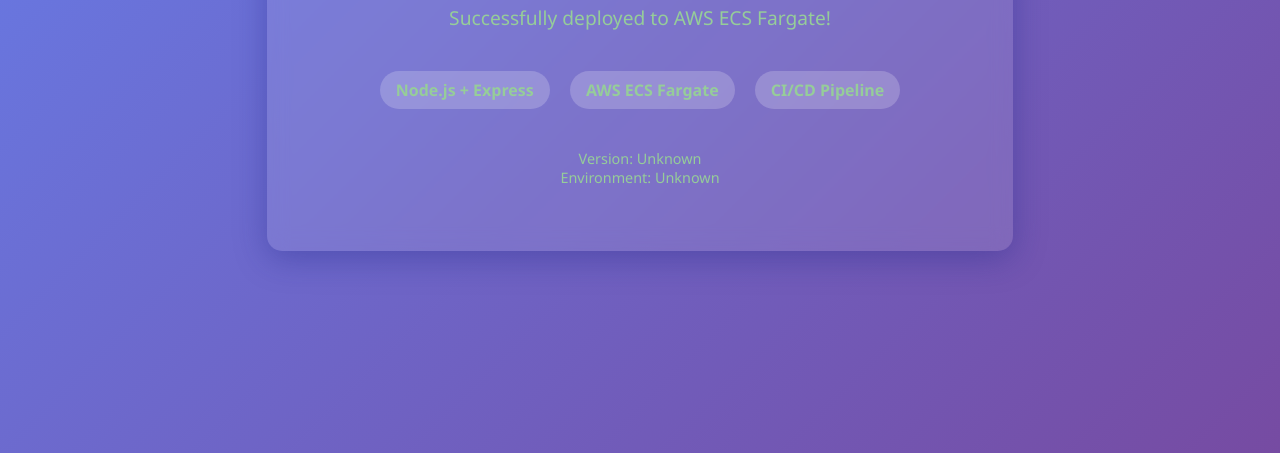
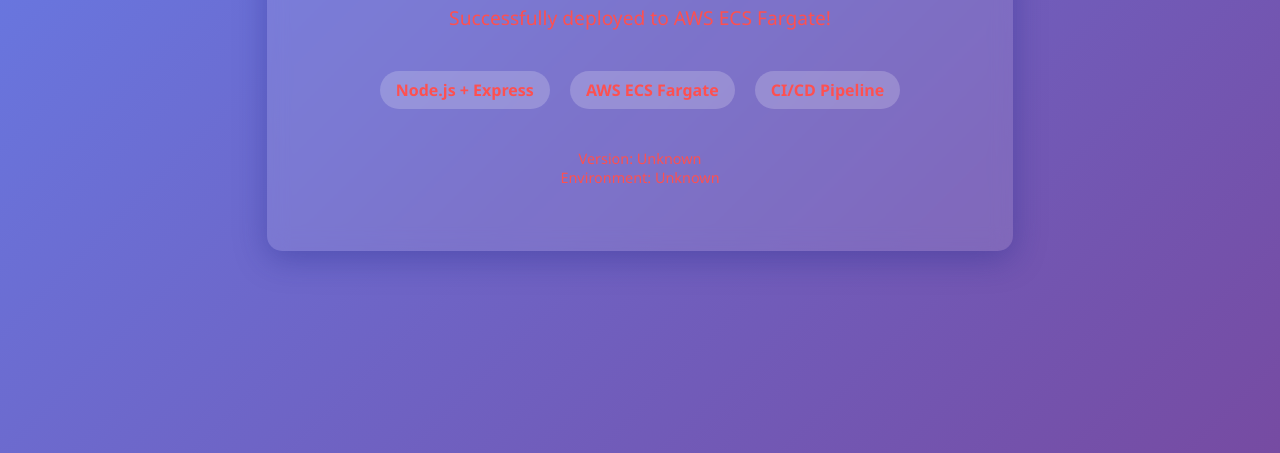
Before and after one commit to indreshkushwaha/nodejs-hello-world-ecs, a website: page app/public/index.html in a window 1280 px wide. Shown: the part 347-800 px from the top of the page. Drawn offline with Linux system fonts and the light colour scheme; no server answers.

Commit message:
Update index.html
Changed color to #fe5050

```diff
--- a/app/public/index.html
+++ b/app/public/index.html
@@ -8,7 +8,7 @@
         body {
             font-family: 'Segoe UI', Tahoma, Geneva, Verdana, sans-serif;
             background: linear-gradient(135deg, #667eea 0%, #764ba2 100%);
-            color: #96cd99;
+            color: #fe5050;
             margin: 0;
             padding: 0;
             display: flex;
```
